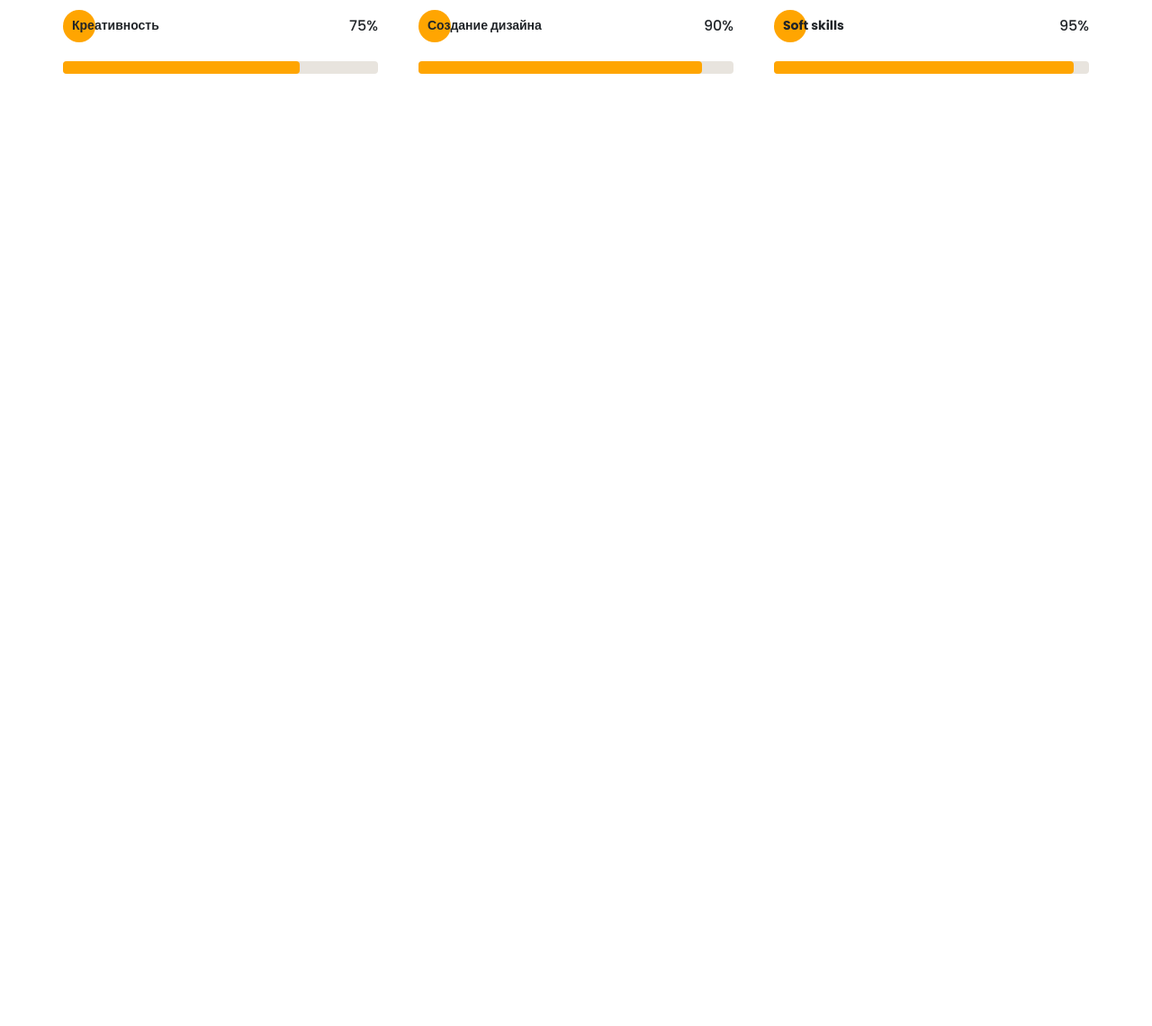
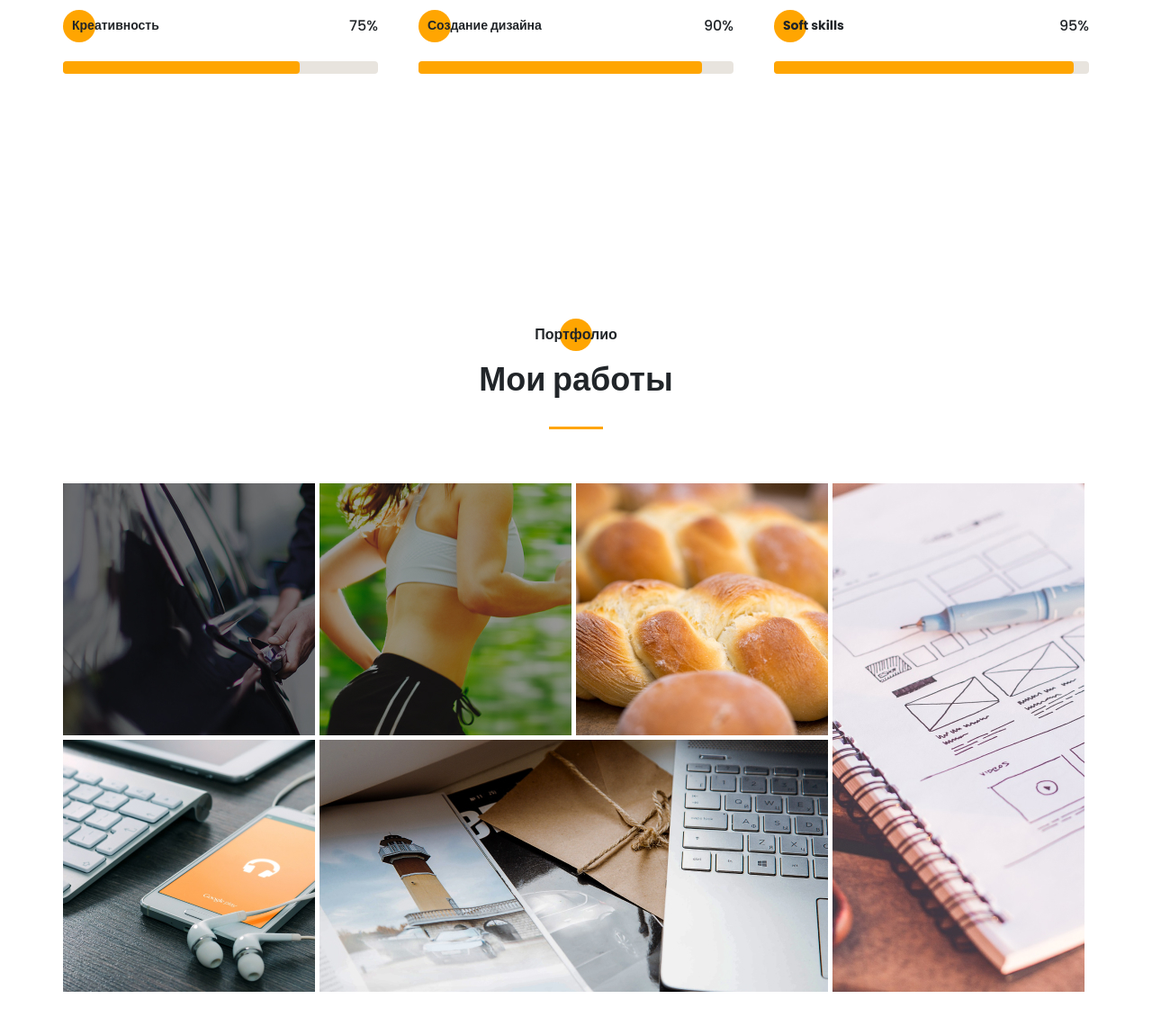
Before and after one commit to Daniil-Sharukha/Portfolio, a plain HTML site: page src/index.html in a window 1280 px wide. Shown: the part 3270-4410 px from the top of the page at 90% size. Before the commit the page ends 3570 px from the top, so only its background shows below. Drawn offline with nearby package versions, Linux system fonts and the light colour scheme; files that its build step writes are made by us from their sources; files whose address does not match are found by name.

Commit message:
+ portfolio section

```diff
--- a/src/index.html
+++ b/src/index.html
@@ -355,10 +355,44 @@
                     <div class="skills-sliders__outline"></div>
                     <div class="skills-sliders__slider"></div>
                 </div>
+            </div>
+        </div>
+    </section>
 
+    <section class="portfolio">
+        <div class="container">
+            <h2 class="title title_fz16 skills__title">Портфолио</h2>
+            <div class="title skills__subtitle">Мои работы</div>
+            <div class="divider"></div>
+
+            <div class="portfolio__wrapper">
+                <a href="#" class="portfolio__item">
+                    <img src="img/portfolio/uber.jpg" alt="example">
+                </a>
+
+                <a href="#" class="portfolio__item">
+                    <img src="img/portfolio/pulse.jpg" alt="example">
+                </a>
+
+                <a href="#" class="portfolio__item">
+                    <img src="img/portfolio/bread.jpg" alt="example">
+                </a>
+
+                <a href="#" class="portfolio__item vertical">
+                    <img src="img/portfolio/plans.jpg" alt="example">
+                </a>
+
+                <a href="#" class="portfolio__item">
+                    <img src="img/portfolio/ipad.jpg" alt="example">
+                </a>
+
+                <a href="#" class="portfolio__item horizontal">
+                    <img src="img/portfolio/mac.jpg" alt="example">
+                </a>
 
 
             </div>
+
         </div>
     </section>
 
--- /dev/null
+++ b/src/sass/blocks/_portfolio.sass
@@ -0,0 +1,33 @@
+.portfolio
+    padding: 60px 0
+    .divider
+        margin: 22px auto 0 auto
+    &__title
+        text-align: center
+        position: relative
+        @include before_circle
+        &::before
+            top: -6px
+            left: 50%
+            transform: translateX(-50%)
+        &__subtitle
+            text-align: center
+    &__wrapper
+        margin-top: 60px
+        display: grid
+        grid-template: repeat(2, 280px) / repeat(4, 280px)
+        grid-auto-rows: 280px
+        gap: 5px
+        .vertical
+            grid-row: 1 / 3
+            grid-column: 4 / 5
+        .horizontal
+            grid-row: 2 / 3
+            grid-column: 2 / 4
+    &__item
+        transition: all 0.6s
+        img
+            width: 100%
+        &:hover
+            transform: scale(1.04)
+            filter: grayscale(90%)
--- a/src/sass/blocks/_resume.sass
+++ b/src/sass/blocks/_resume.sass
@@ -73,6 +73,5 @@
         &-body
             font-size: 12px
             font-weight: 500
-
     .divider
         margin: 22px auto 0 auto
--- a/src/sass/style.sass
+++ b/src/sass/style.sass
@@ -26,3 +26,4 @@
 @import 'blocks/about'
 @import 'blocks/resume'
 @import 'blocks/skills'
+@import 'blocks/portfolio'
```
Also changed, not shown: dist/index.html (+1 -1 lines), dist/css/style.min.css.
